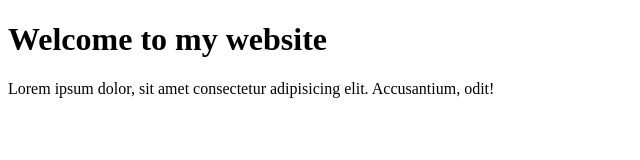
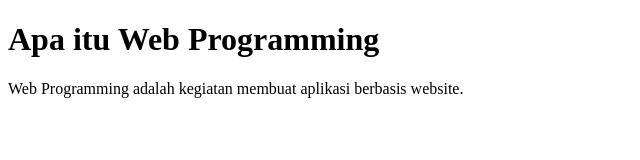
Before and after one commit to WidyaX1900/simple-web, a plain HTML site: page index.html in a window 1280 px wide. Shown: the whole page, without its empty margins (0-640 px from the left). Drawn offline with Linux system fonts and the light colour scheme.

Commit message:
Update index.html file: Change all file content

```diff
--- a/index.html
+++ b/index.html
@@ -1,14 +1,12 @@
 <!DOCTYPE html>
 <html>
 <head>
-  <title>Welcome to my Website</title>
+  <title>Apa itu Web Programming</title>
 </head>
 <body>
 
-  <h1>Welcome to my website</h1>
-  <p>
-    Lorem ipsum dolor, sit amet consectetur adipisicing elit. Accusantium, odit!
-  </p>
+  <h1>Apa itu Web Programming</h1>
+  <p>Web Programming adalah kegiatan membuat aplikasi berbasis website.</p>
 
 </body>
 </html>
```
